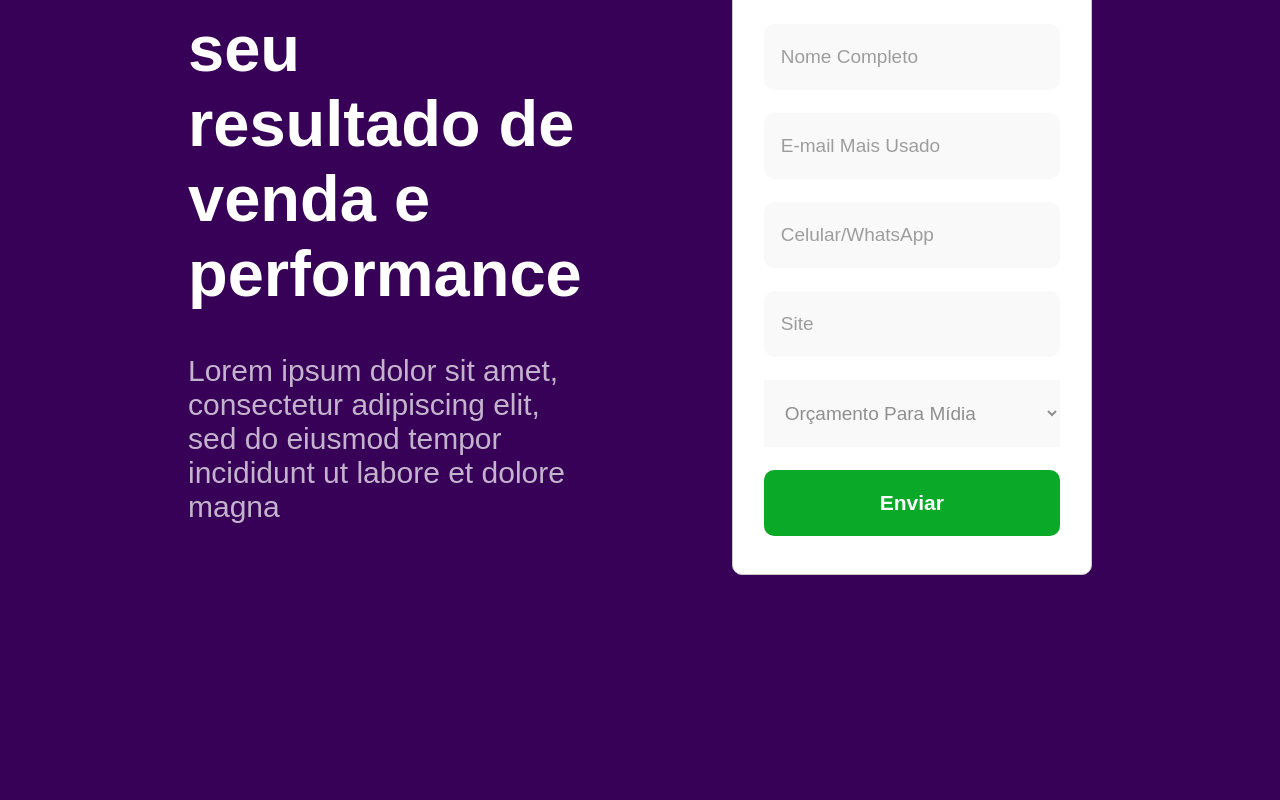
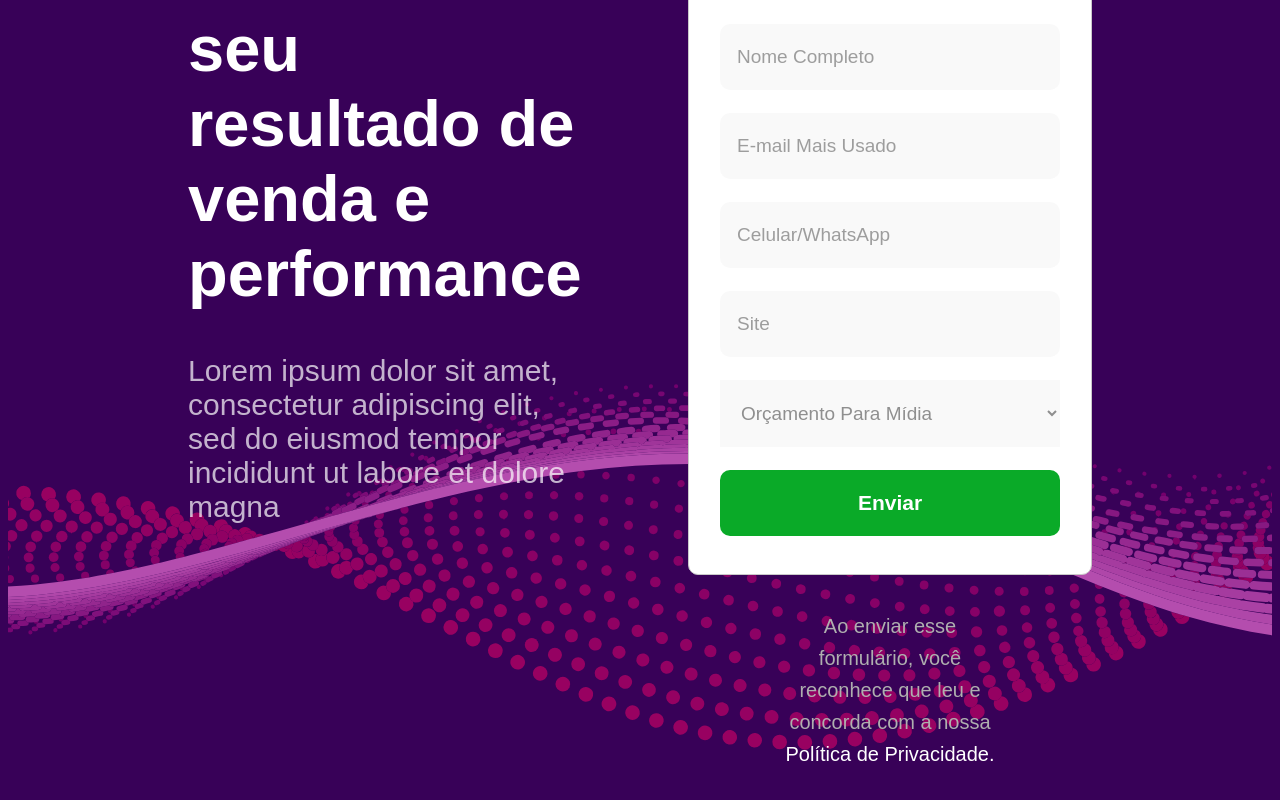
Before and after one commit to WilliamMoro/landingpage_next, a Next.js app: page / in a window 1280 px wide. Shown: the part 2599-3399 px from the top of the page. Before the commit the page ends 3182 px from the top, so only its background shows below. Built offline with nearby package versions, Linux system fonts and the light colour scheme.

Commit message:
Finalizado a parte de contato

```diff
--- a/components/contato/contato.module.scss
+++ b/components/contato/contato.module.scss
@@ -7,7 +7,11 @@
     grid-template-columns: repeat(2, 1fr);
     align-items: flex-start;
     justify-content: space-between;
-    gap: 150px;
+    gap: 15px 6rem;
+    background-image: url("../../public/assets/image/fundo.svg");
+    background-repeat: no-repeat;
+    background-size: cover;
+    margin-bottom: 10rem;
 }
 
 .texts {
@@ -50,3 +54,18 @@
         gap: 23px;
     }
 }
+
+.footer {
+    grid-column-start: 2;
+    text-align: center;
+    font-size: 20px;
+    padding: 0 6rem;
+    line-height: 2rem;
+    font-weight: lighter;
+
+    color: $gray-color;
+
+    span {
+        color: $text-white;
+    }
+}
--- a/components/contato/index.jsx
+++ b/components/contato/index.jsx
@@ -1,3 +1,4 @@
+import Link from "next/link";
 import Button from "../button";
 import Input from "../input";
 import Select from "../select";
@@ -39,6 +40,14 @@ const Contato = ()  => {
                 <Button title="Enviar" kind="full"></Button>
             </form>
         </div>
+        <div className={StyleContato.footer}>
+            <p>
+                Ao enviar esse formulário, você reconhece que leu e concorda com a nossa
+                <Link href="/">
+                    <span> Política de Privacidade.</span>
+                </Link>
+            </p>
+        </div>
     </div>
     );
 };
--- a/components/welcome/welcome.module.scss
+++ b/components/welcome/welcome.module.scss
@@ -2,9 +2,9 @@
 
 .container {
     @include Padding;
-    background-image: url("../../public/assets/image/fundo.svg");
     height: 100vh;
     padding-top: 219px;
+    background-image: url("../../public/assets/image/fundo.svg");
     background-repeat: no-repeat;
     background-size: cover;
     display: grid;
```
